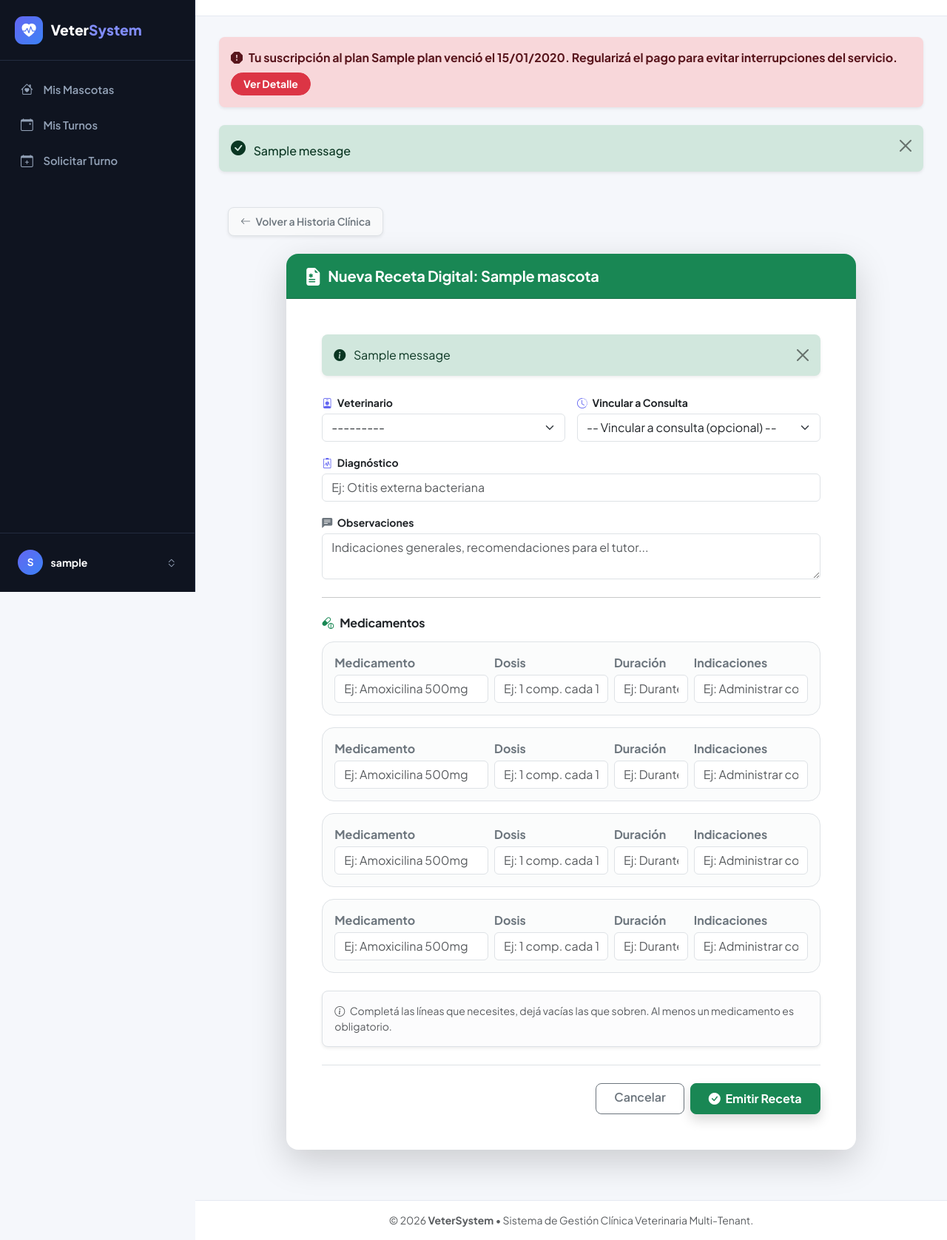
After one commit to ajzc1990/vet_system, a Django app: page /historia-clinica/mascota/1/nueva-receta/ in a window 1280 px wide. The commit adds this page. Shown: the whole page at 74% size. Run offline with Django 5.2, Linux system fonts and the light colour scheme; a user stored in the database is signed in; tables that the repository leaves empty hold one stand-in row (values such as "Sample post"); one stand-in notice (Sample message) is shown.

Commit message:
Agrega Recetas Digitales: emisión estructurada con múltiples medicamentos, PDF descargable e historial en la ficha del paciente.
Co-Authored-By: Claude Sonnet 5 <noreply@anthropic.com>

```diff
--- a/apps/historia_clinica/forms.py
+++ b/apps/historia_clinica/forms.py
@@ -1,9 +1,10 @@
 from django import forms
+from django.forms import formset_factory
 from django.utils import timezone
 from django.core.exceptions import ValidationError
 from .models import (
     ConsultaMedica, RegistroVacuna, RegistroDesparasitacion, EstudioMedico,
-    Internacion, EvolucionInternacion,
+    Internacion, EvolucionInternacion, Receta,
 )
 from apps.inventario.models import Producto
 from apps.turnos.models import Veterinario, Turno
@@ -327,6 +328,61 @@ class EvolucionInternacionForm(forms.ModelForm):
         self.fields['veterinario'].required = False
 
 
+class RecetaForm(forms.ModelForm):
+    class Meta:
+        model = Receta
+        fields = ['veterinario', 'consulta', 'diagnostico', 'observaciones']
+        widgets = {
+            'veterinario': forms.Select(attrs={'class': 'form-select'}),
+            'consulta': forms.Select(attrs={'class': 'form-select'}),
+            'diagnostico': forms.TextInput(attrs={'class': 'form-control', 'placeholder': 'Ej: Otitis externa bacteriana'}),
+            'observaciones': forms.Textarea(attrs={'class': 'form-control', 'rows': 2, 'placeholder': 'Indicaciones generales, recomendaciones para el tutor...'}),
+        }
+
+    def __init__(self, *args, **kwargs):
+        veterinaria = kwargs.pop('veterinaria', None)
+        mascota = kwargs.pop('mascota', None)
+        super().__init__(*args, **kwargs)
+
+        if veterinaria:
+            self.fields['veterinario'].queryset = Veterinario.objects.filter(veterinaria=veterinaria, activo=True)
+        if mascota:
+            self.fields['consulta'].queryset = ConsultaMedica.objects.filter(mascota=mascota)
+            self.fields['consulta'].empty_label = "-- Vincular a consulta (opcional) --"
+
+        self.fields['veterinario'].required = False
+        self.fields['consulta'].required = False
+
+
+class ItemRecetaForm(forms.Form):
+    medicamento = forms.CharField(
+        max_length=200, required=False,
+        widget=forms.TextInput(attrs={'class': 'form-control', 'placeholder': 'Ej: Amoxicilina 500mg'}),
+        label="Medicamento"
+    )
+    dosis = forms.CharField(
+        max_length=150, required=False,
+        widget=forms.TextInput(attrs={'class': 'form-control', 'placeholder': 'Ej: 1 comp. cada 12hs'}),
+        label="Dosis"
+    )
+    duracion = forms.CharField(
+        max_length=150, required=False,
+        widget=forms.TextInput(attrs={'class': 'form-control', 'placeholder': 'Ej: Durante 7 días'}),
+        label="Duración"
+    )
+    indicaciones = forms.CharField(
+        max_length=255, required=False,
+        widget=forms.TextInput(attrs={'class': 'form-control', 'placeholder': 'Ej: Administrar con alimento'}),
+        label="Indicaciones"
+    )
+
+    def esta_completo(self):
+        return bool(self.cleaned_data.get('medicamento'))
+
+
+ItemRecetaFormSet = formset_factory(ItemRecetaForm, extra=4)
+
+
 class AltaInternacionForm(forms.ModelForm):
     class Meta:
         model = Internacion
--- a/apps/historia_clinica/urls.py
+++ b/apps/historia_clinica/urls.py
@@ -20,6 +20,11 @@ urlpatterns = [
     path('mascota/<int:mascota_id>/subir-estudio/', views.subir_estudio, name='subir_estudio'),
     path('estudio/<int:estudio_id>/eliminar/', views.eliminar_estudio, name='eliminar_estudio'),
 
+    # Recetas Digitales
+    path('mascota/<int:mascota_id>/nueva-receta/', views.nueva_receta, name='nueva_receta'),
+    path('receta/<int:receta_id>/eliminar/', views.eliminar_receta, name='eliminar_receta'),
+    path('receta/<int:receta_id>/pdf/', views.descargar_receta_digital_pdf, name='descargar_receta_digital_pdf'),
+
     # Internación / Hospitalización
     path('internaciones/', views.lista_internaciones, name='lista_internaciones'),
     path('mascota/<int:mascota_id>/internar/', views.internar_mascota, name='internar_mascota'),
--- a/apps/historia_clinica/views.py
+++ b/apps/historia_clinica/views.py
@@ -15,10 +15,11 @@ from reportlab.lib import colors
 from .forms import (
     ConsultaMedicaForm, RegistroVacunaForm, RegistroDesparasitacionForm, EstudioMedicoForm,
     InternacionForm, EvolucionInternacionForm, AltaInternacionForm,
+    RecetaForm, ItemRecetaFormSet,
 )
 from .models import (
     Mascota, ConsultaMedica, RegistroVacuna, RegistroDesparasitacion, EstudioMedico,
-    Internacion, EvolucionInternacion,
+    Internacion, EvolucionInternacion, Receta, ItemReceta,
 )
 from apps.inventario.models import MovimientoStock, Producto
 from apps.usuarios.decorators import requerir_rol_veterinario
@@ -456,6 +457,212 @@ def descargar_receta_pdf(request, consulta_id):
 
 
 @login_required
+@requerir_rol_veterinario
+@transaction.atomic
+def nueva_receta(request, mascota_id):
+    """Emite una receta digital estructurada (medicamento, dosis, duración, indicaciones) para el paciente."""
+    vet = get_veterinaria_activa(request)
+    mascota = _get_mascota_tenant(request, mascota_id, vet)
+
+    if request.method == 'POST':
+        form = RecetaForm(request.POST, veterinaria=vet, mascota=mascota)
+        formset = ItemRecetaFormSet(request.POST)
+
+        if form.is_valid() and formset.is_valid():
+            filas_completas = [f for f in formset if f.cleaned_data and f.esta_completo()]
+
+            if not filas_completas:
+                messages.error(request, "Agregá al menos un medicamento antes de guardar la receta.")
+            else:
+                receta = form.save(commit=False)
+                receta.mascota = mascota
+                if vet:
+                    receta.veterinaria = vet
+                if not receta.veterinario_id and hasattr(request.user, 'veterinario'):
+                    receta.veterinario = request.user.veterinario
+                receta.save()
+
+                for f in filas_completas:
+                    ItemReceta.objects.create(
+                        receta=receta,
+                        medicamento=f.cleaned_data['medicamento'],
+                        dosis=f.cleaned_data.get('dosis', ''),
+                        duracion=f.cleaned_data.get('duracion', ''),
+                        indicaciones=f.cleaned_data.get('indicaciones', ''),
+                    )
+
+                registrar_auditoria(
+                    request, 'CREAR', modelo='Receta', objeto_id=receta.id,
+                    descripcion=f"Emisión de receta digital para {mascota.nombre}"
+                )
+
+                messages.success(request, f"Receta emitida correctamente para {mascota.nombre}.")
+                return redirect('clientes:detalle_historia_clinica', mascota_id=mascota.id)
+        else:
+            messages.error(request, "No se pudo emitir la receta. Revisa los datos ingresados.")
+    else:
+        form = RecetaForm(veterinaria=vet, mascota=mascota)
+        formset = ItemRecetaFormSet()
+
+    return render(request, 'historia_clinica/form_receta.html', {
+        'form': form,
+        'formset': formset,
+        'mascota': mascota,
+        'titulo': f'Nueva Receta: {mascota.nombre}'
+    })
+
+
+@login_required
+@requerir_rol_veterinario
+def eliminar_receta(request, receta_id):
+    """Elimina una receta digital emitida (uso administrativo, ej. carga erronea)."""
+    vet = get_veterinaria_activa(request)
+
+    if request.user.is_superuser and not vet:
+        receta = get_object_or_404(Receta, pk=receta_id)
+    else:
+        receta = get_object_or_404(Receta, pk=receta_id, veterinaria=vet)
+
+    mascota_id = receta.mascota.id
+
+    if request.method == 'POST':
+        mascota_nombre = receta.mascota.nombre
+        receta.delete()
+        registrar_auditoria(
+            request, 'ELIMINAR', modelo='Receta', objeto_id=receta_id,
+            descripcion=f"Eliminación de receta digital de {mascota_nombre}"
+        )
+        messages.success(request, "La receta fue eliminada correctamente.")
+        return redirect('clientes:detalle_historia_clinica', mascota_id=mascota_id)
+
+    return render(request, 'historia_clinica/confirmar_eliminar_receta.html', {
+        'receta': receta
+    })
+
+
+@login_required
+def descargar_receta_digital_pdf(request, receta_id):
+    """Genera el PDF de una receta digital estructurada (medicamentos, dosis, duración e indicaciones)."""
+    vet = get_veterinaria_activa(request)
+
+    if request.user.is_superuser and not vet:
+        receta = get_object_or_404(Receta, pk=receta_id)
+    else:
+        receta = get_object_or_404(Receta, pk=receta_id, veterinaria=vet)
+
+    mascota = receta.mascota
+
+    response = HttpResponse(content_type='application/pdf')
+    response['Content-Disposition'] = f'attachment; filename="Receta_{mascota.nombre}_{receta.fecha_emision.strftime("%Y%m%d")}.pdf"'
+
+    doc = SimpleDocTemplate(response, pagesize=letter, rightMargin=40, leftMargin=40, topMargin=40, bottomMargin=40)
+    story = []
+    styles = getSampleStyleSheet()
+
+    title_style = ParagraphStyle('TitleStyle', parent=styles['Heading1'], fontSize=18, textColor=colors.HexColor('#0d6efd'), spaceAfter=2)
+    subtitle_style = ParagraphStyle('SubTitleStyle', parent=styles['Normal'], fontSize=9, textColor=colors.HexColor('#6c757d'), spaceAfter=3)
+
+    vet_obj = receta.veterinaria or vet
+    nombre_vet = vet_obj.nombre if vet_obj else "Clínica Veterinaria VeterSystem"
+    cuit_vet = f"CUIT/RIF: {vet_obj.cuit_rif}" if vet_obj and vet_obj.cuit_rif else ""
+    tel_vet = f"Tel: {vet_obj.telefono}" if vet_obj and vet_obj.telefono else ""
+    dir_vet = vet_obj.direccion if vet_obj and vet_obj.direccion else ""
+
+    header_text = [
+        Paragraph(f"<b>{nombre_vet}</b>", title_style),
+        Paragraph(f"{cuit_vet} {('| ' + tel_vet) if tel_vet else ''}".strip(), subtitle_style),
+        Paragraph(f"{dir_vet}", subtitle_style),
+        Paragraph(f"<b>Receta Digital</b> | Fecha: {receta.fecha_emision.strftime('%d/%m/%Y %H:%M')}", subtitle_style),
+    ]
+
+    logo_img = None
+    if vet_obj and vet_obj.logo and os.path.exists(vet_obj.logo.path):
+        try:
+            logo_img = Image(vet_obj.logo.path, width=75, height=75)
+            logo_img.hAlign = 'RIGHT'
+        except Exception:
+            logo_img = None
+
+    if logo_img:
+        header_table = Table([[header_text, logo_img]], colWidths=[430, 90])
+        header_table.setStyle(TableStyle([('VALIGN', (0, 0), (-1, -1), 'MIDDLE'), ('ALIGN', (1, 0), (1, 0), 'RIGHT')]))
+        story.append(header_table)
+    else:
+        for p in header_text:
+            story.append(p)
+
+    story.append(HRFlowable(width="100%", thickness=1.5, color=colors.HexColor('#0d6efd'), spaceBefore=8, spaceAfter=15))
+
+    datos_paciente = [
+        [
+            Paragraph(f"<b>Paciente:</b> {mascota.nombre}", styles['Normal']),
+            Paragraph(f"<b>Especie/Raza:</b> {mascota.get_especie_display()} / {mascota.raza or 'Mestizo'}", styles['Normal'])
+        ],
+        [
+            Paragraph(f"<b>Tutor/a:</b> {mascota.cliente.nombre} {mascota.cliente.apellido}", styles['Normal']),
+            Paragraph(f"<b>Peso:</b> {mascota.peso_kg or '-'} kg", styles['Normal'])
+        ]
+    ]
+    t_paciente = Table(datos_paciente, colWidths=[260, 260])
+    t_paciente.setStyle(TableStyle([
+        ('BACKGROUND', (0, 0), (-1, -1), colors.HexColor('#f8f9fa')),
+        ('PADDING', (0, 0), (-1, -1), 8),
+        ('VALIGN', (0, 0), (-1, -1), 'MIDDLE'),
+        ('BOX', (0, 0), (-1, -1), 0.5, colors.HexColor('#dee2e6')),
+    ]))
+    story.append(t_paciente)
+    story.append(Spacer(1, 15))
+
+    if receta.diagnostico:
+        story.append(Paragraph(f"<b>Diagnóstico:</b> {receta.diagnostico}", styles['Normal']))
+        story.append(Spacer(1, 10))
+
+    story.append(Paragraph("<b>RP / Medicamentos:</b>", ParagraphStyle('H2', parent=styles['Heading2'], fontSize=12, textColor=colors.HexColor('#198754'))))
+    story.append(Spacer(1, 6))
+
+    tabla_data = [["Medicamento", "Dosis", "Duración", "Indicaciones"]]
+    for item in receta.items.all():
+        tabla_data.append([item.medicamento, item.dosis or '-', item.duracion or '-', item.indicaciones or '-'])
+
+    t_items = Table(tabla_data, colWidths=[140, 110, 110, 160])
+    t_items.setStyle(TableStyle([
+        ('BACKGROUND', (0, 0), (-1, 0), colors.HexColor('#198754')),
+        ('TEXTCOLOR', (0, 0), (-1, 0), colors.whitesmoke),
+        ('FONTNAME', (0, 0), (-1, 0), 'Helvetica-Bold'),
+        ('VALIGN', (0, 0), (-1, -1), 'TOP'),
+        ('PADDING', (0, 0), (-1, -1), 6),
+        ('GRID', (0, 0), (-1, -1), 0.5, colors.HexColor('#dee2e6')),
+    ]))
+    story.append(t_items)
+    story.append(Spacer(1, 15))
+
+    if receta.observaciones:
+        story.append(Paragraph(f"<b>Observaciones:</b> {receta.observaciones}", styles['Normal']))
+        story.append(Spacer(1, 30))
+    else:
+        story.append(Spacer(1, 30))
+
+    vet_nombre = "Médico Veterinario"
+    if receta.veterinario:
+        vet_nombre = f"Dr(a). {receta.veterinario.nombre} {receta.veterinario.apellido}"
+
+    datos_firma = [
+        ["_______________________________________"],
+        [f"<b>{vet_nombre}</b>"],
+        ["Firma y Sello Profesional"]
+    ]
+    t_firma = Table(datos_firma, colWidths=[250], hAlign='RIGHT')
+    t_firma.setStyle(TableStyle([
+        ('ALIGN', (0, 0), (-1, -1), 'CENTER'),
+        ('VALIGN', (0, 0), (-1, -1), 'MIDDLE'),
+    ]))
+    story.append(t_firma)
+
+    doc.build(story)
+    return response
+
+
+@login_required
 def descargar_carnet_vacunas_pdf(request, mascota_id):
     """Genera el Carnet de Vacunación oficial del paciente en PDF con el logo institucional."""
     vet = get_veterinaria_activa(request)
--- /dev/null
+++ b/templates/historia_clinica/form_receta.html
@@ -0,0 +1,116 @@
+{% extends 'base.html' %}
+
+{% block title %}Nueva Receta: {{ mascota.nombre }} - VeterSystem{% endblock %}
+
+{% block content %}
+<div class="container py-4">
+    <div class="mb-4">
+        <a href="{% url 'clientes:detalle_historia_clinica' mascota.id %}" class="btn btn-light btn-sm border shadow-sm px-3 py-2 fw-semibold rounded-3 text-secondary">
+            <i class="bi bi-arrow-left me-1"></i> Volver a Historia Clínica
+        </a>
+    </div>
+
+    <div class="row justify-content-center">
+        <div class="col-lg-10">
+            <div class="card border-0 shadow-lg rounded-4 overflow-hidden">
+                <div class="card-header bg-success text-white py-3 px-4 d-flex flex-wrap justify-content-between align-items-center gap-2">
+                    <h3 class="card-title h5 mb-0 fw-bold d-flex align-items-center gap-2">
+                        <i class="bi bi-file-earmark-medical-fill fs-4"></i> Nueva Receta Digital: {{ mascota.nombre }}
+                    </h3>
+                </div>
+
+                <div class="card-body p-4 p-md-5">
+                    {% if messages %}
+                        {% for message in messages %}
+                            <div class="alert alert-{% if message.tags == 'error' %}danger{% else %}{{ message.tags|default:'info' }}{% endif %} alert-dismissible fade show border-0 rounded-3 shadow-sm mb-4" role="alert">
+                                <i class="bi bi-info-circle-fill me-2"></i> {{ message }}
+                                <button type="button" class="btn-close" data-bs-dismiss="alert" aria-label="Close"></button>
+                            </div>
+                        {% endfor %}
+                    {% endif %}
+
+                    <form method="post" novalidate>
+                        {% csrf_token %}
+
+                        <div class="row g-3 mb-3">
+                            <div class="col-md-6">
+                                <label for="{{ form.veterinario.id_for_label }}" class="form-label fw-bold text-dark small mb-1">
+                                    <i class="bi bi-person-badge text-primary me-1"></i> Veterinario
+                                </label>
+                                {{ form.veterinario }}
+                            </div>
+                            <div class="col-md-6">
+                                <label for="{{ form.consulta.id_for_label }}" class="form-label fw-bold text-dark small mb-1">
+                                    <i class="bi bi-clock-history text-primary me-1"></i> Vincular a Consulta
+                                </label>
+                                {{ form.consulta }}
+                            </div>
+                            <div class="col-12">
+                                <label for="{{ form.diagnostico.id_for_label }}" class="form-label fw-bold text-dark small mb-1">
+                                    <i class="bi bi-clipboard2-pulse text-primary me-1"></i> Diagnóstico
+                                </label>
+                                {{ form.diagnostico }}
+                            </div>
+                            <div class="col-12">
+                                <label for="{{ form.observaciones.id_for_label }}" class="form-label fw-bold text-dark small mb-1">
+                                    <i class="bi bi-chat-left-text-fill text-secondary me-1"></i> Observaciones
+                                </label>
+                                {{ form.observaciones }}
+                            </div>
+                        </div>
+
+                        <hr class="my-4">
+
+                        <h6 class="fw-bold text-dark mb-3 d-flex align-items-center gap-2">
+                            <i class="bi bi-capsule-pill text-success"></i> Medicamentos
+                        </h6>
+
+                        {{ formset.management_form }}
+                        {% if formset.non_form_errors %}
+                            <div class="alert alert-danger border-0 rounded-3 shadow-sm mb-3">{{ formset.non_form_errors.0 }}</div>
+                        {% endif %}
+
+                        <div class="d-flex flex-column gap-3 mb-4">
+                            {% for f in formset %}
+                            <div class="border rounded-4 p-3 bg-light bg-opacity-50">
+                                <div class="row g-2 align-items-start">
+                                    <div class="col-12 col-md-4">
+                                        <label class="form-label extra-small fw-bold text-secondary mb-1">Medicamento</label>
+                                        {{ f.medicamento }}
+                                    </div>
+                                    <div class="col-6 col-md-3">
+                                        <label class="form-label extra-small fw-bold text-secondary mb-1">Dosis</label>
+                                        {{ f.dosis }}
+                                    </div>
+                                    <div class="col-6 col-md-2">
+                                        <label class="form-label extra-small fw-bold text-secondary mb-1">Duración</label>
+                                        {{ f.duracion }}
+                                    </div>
+                                    <div class="col-12 col-md-3">
+                                        <label class="form-label extra-small fw-bold text-secondary mb-1">Indicaciones</label>
+                                        {{ f.indicaciones }}
+                                    </div>
+                                </div>
+                            </div>
+                            {% endfor %}
+                        </div>
+
+                        <div class="alert alert-light border shadow-sm rounded-3 small text-muted mb-4">
+                            <i class="bi bi-info-circle me-1"></i> Completá las líneas que necesites, dejá vacías las que sobren. Al menos un medicamento es obligatorio.
+                        </div>
+
+                        <div class="d-flex justify-content-end gap-2 border-top pt-4">
+                            <a href="{% url 'clientes:detalle_historia_clinica' mascota.id %}" class="btn btn-outline-secondary px-4 fw-semibold rounded-3">
+                                Cancelar
+                            </a>
+                            <button type="submit" class="btn btn-success fw-bold px-4 py-2 rounded-3 shadow">
+                                <i class="bi bi-check-circle-fill me-1"></i> Emitir Receta
+                            </button>
+                        </div>
+                    </form>
+                </div>
+            </div>
+        </div>
+    </div>
+</div>
+{% endblock %}
```
Also changed, not shown: apps/clientes/views.py (+13 -9 lines), apps/historia_clinica/models.py (+72 -0 lines), apps/historia_clinica/tests.py (+97 -1 lines), templates/clientes/historia_clinica.html (+83 -3 lines), templates/historia_clinica/confirmar_eliminar_receta.html (added, +61 -0 lines), apps/historia_clinica/migrations/0007_receta_itemreceta.py (added).
